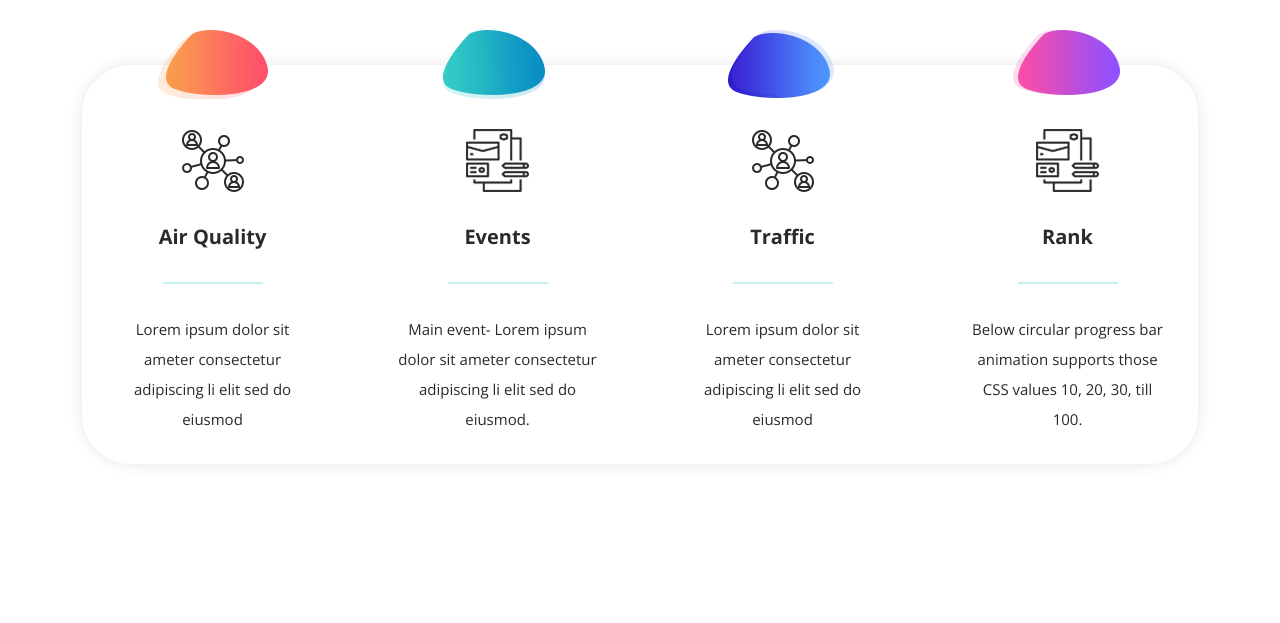
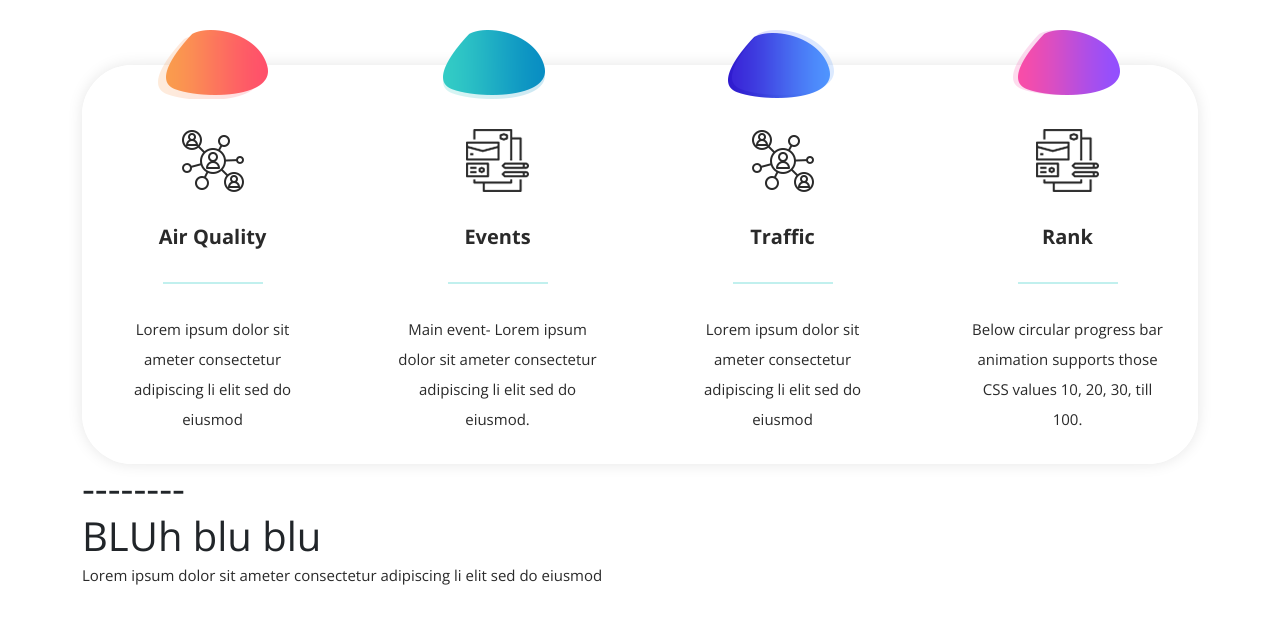
Before and after one commit to UBH-Fall-2024/ub-hacking-x, a plain HTML site: page index2.html in a window 1280 px wide. Shown: the part 103-726 px from the top of the page. Drawn offline with nearby package versions, Linux system fonts and the light colour scheme.

Commit message:
peragraph bluh bluh added

```diff
--- a/index2.html
+++ b/index2.html
@@ -108,7 +108,9 @@
             </div>
           </div>
         </div>
-
+        <h1>--------</h1>
+        <h1>BLUh blu blu</h1>
+        <p>Lorem ipsum dolor sit ameter consectetur adipiscing li elit sed do eiusmod</p>
     </div>
   </div>
 
```
